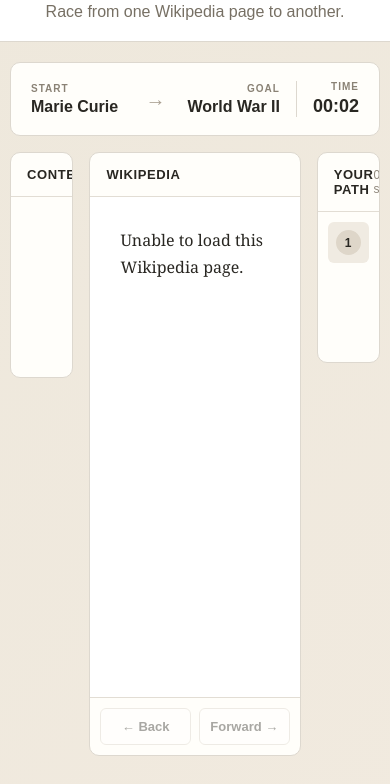
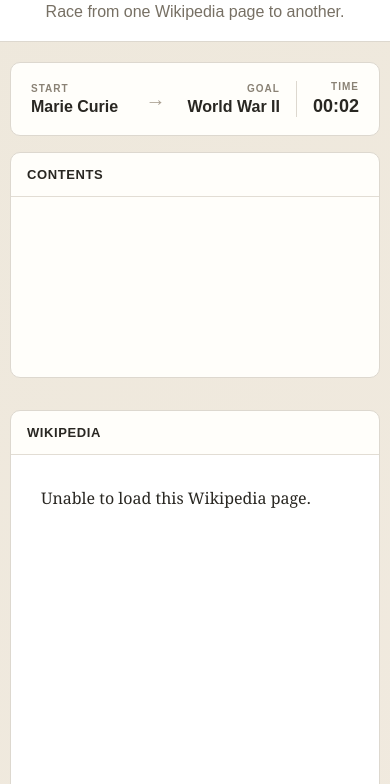
Before and after one commit to Chris-B33/Wikidle, a website with bundled scripts: page index.html in a window 390 px wide. Both pictures are taken after a click on the button "Start Game". Shown: the part 60-844 px from the top of the page. Built offline with nearby package versions, Linux system fonts and the light colour scheme; no server answers.

Commit message:
fix(mobile): i have no idea how to test this without just doing this over and over

```diff
--- a/src/style.css
+++ b/src/style.css
@@ -500,7 +500,6 @@
 }
 
 /* MOBILE SCROLL OVERRIDE */
-
 @media (max-width: 700px) {
   html,
   body {
@@ -520,11 +519,25 @@
   }
 
   .game-content {
+    display: grid;
+    grid-template-columns: 1fr;
+    gap: 16px;
     height: auto;
     overflow: visible;
   }
 
+  .toc-card {
+    height: auto;
+    overflow: hidden;
+  }
+
+  .table-of-contents {
+    height: 180px;
+    overflow-y: auto;
+  }
+
   .wikipedia-card {
+    min-width: 0;
     height: auto;
     overflow: hidden;
   }
@@ -536,17 +549,9 @@
     overflow-y: auto;
   }
 
-  .toc-card {
-    height: auto;
-  }
-
-  .table-of-contents {
-    height: 180px;
-    overflow-y: auto;
-  }
-
   .path-card {
     height: auto;
+    overflow: hidden;
   }
 
   .path-list {
@@ -554,3 +559,9 @@
     overflow-y: auto;
   }
 }
+
+@media (max-width: 400px) {
+  .wikipedia-container {
+    height: 380px;
+  }
+}
```
